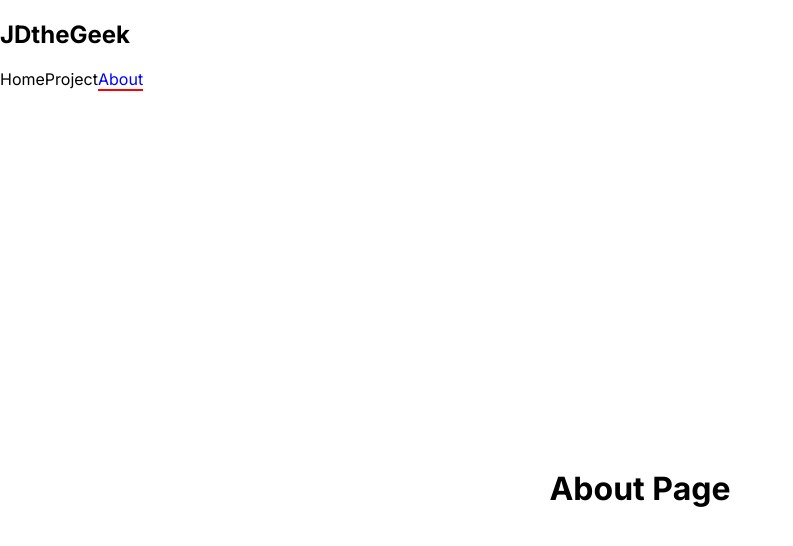
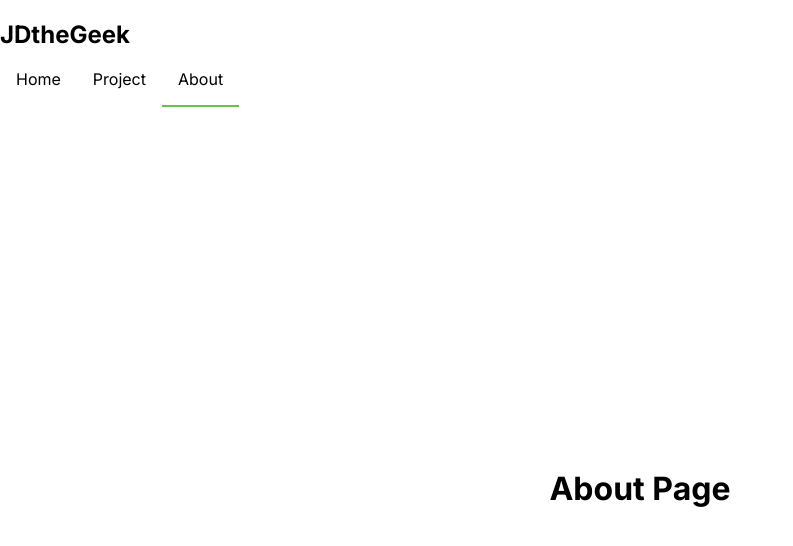
Before and after one commit to JDtheGeek/portfolio, a Next.js app: page /about in a window 1280 px wide. Shown: the top 546 px of the page, without its empty margins (0-793 px from the left). Built offline with nearby package versions, Linux system fonts and the light colour scheme.

Commit message:
Feat - adds custom Link component to add missing functionality to style if links to active page

```diff
--- a/components/Link/Link.module.scss
+++ b/components/Link/Link.module.scss
@@ -1,8 +1,17 @@
 .link {
   height: 1em;
+  padding: 1rem;
+  border-bottom: 2px solid transparent;
+  transition: border-bottom-color 0.3s ease-in-out;
+  -webkit-transition: border-bottom-color 0.3s ease-in-out;
+
+  &--selected {
+    @extend .link;
+    border-bottom: 2px solid var(--clr-accent_1-400);
+    transition: ease-in-out;
+  }
+  &:hover {
+    color: var(--clr-accent_3-400)
+  }
+
 }
-
-.selected {
-  color: blue;
-  border-bottom: 2px solid red;
-}
--- a/components/Link/index.tsx
+++ b/components/Link/index.tsx
@@ -3,13 +3,13 @@ import Link from 'next/link'
 import { useRouter } from 'next/router'
 import linkStyles from './Link.module.scss'
 
-export const CustomLink = ({ href, children, ...props }) => {
+export const CustomLink = ({ href, children, ...props }): JSX.Element => {
   const currentPath = useRouter().asPath
   const singleChild = React.Children.only(children)
 
   const childClassName = currentPath === href
-    ? `${linkStyles.selected}`
-    : `${linkStyles.link}`
+    ? `${linkStyles["link--selected"]}`
+    : `${linkStyles["link"]}`
 
   return (
     <Link href={href} {...props}>
```
